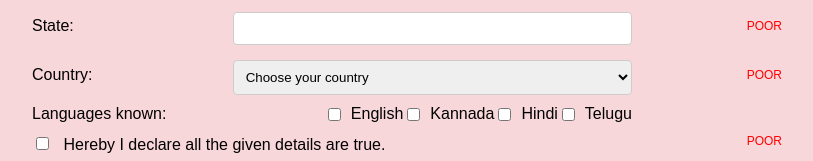
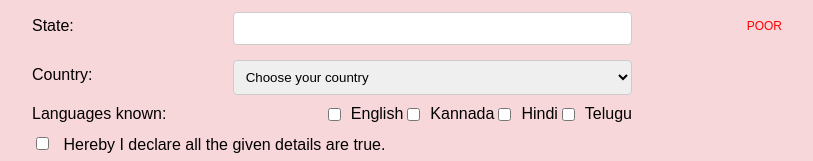
Before and after one commit to VedantVatsa/MernStack, a website: page javascipt/task8.html in a window 1280 px wide. Both pictures are taken after a click on the button "REGISTER". Shown: the part 520-681 px from the top of the page, without its empty margins (308-1121 px from the left). Drawn offline with Linux system fonts and the light colour scheme.

Commit message:
Updated Tasks

```diff
--- a/javascipt/task8.html
+++ b/javascipt/task8.html
@@ -197,14 +197,14 @@
           const errorElement = document.getElementById(`${field}Error`);
           if (field === "country") {
             if (input.value === "") {
-              errorElement.style.display = "inline";
+              errorElement.style.display = "none";
               isValid = false;
             } else {
               errorElement.style.display = "none";
             }
           } else if (field === "declaration") {
             if (!input.checked) {
-              errorElement.style.display = "inline";
+              errorElement.style.display = "none";
               isValid = false;
             } else {
               errorElement.style.display = "none";
```
